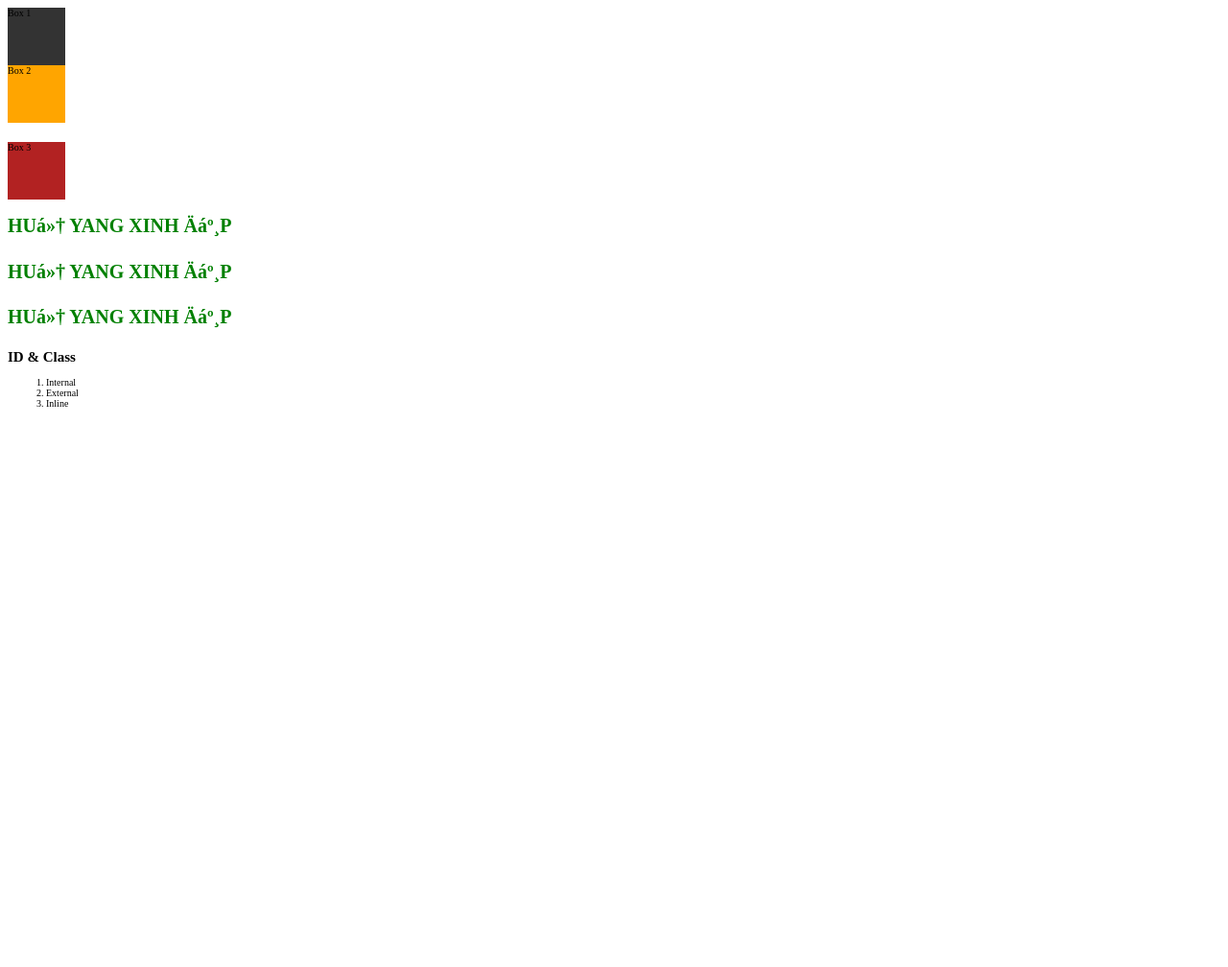
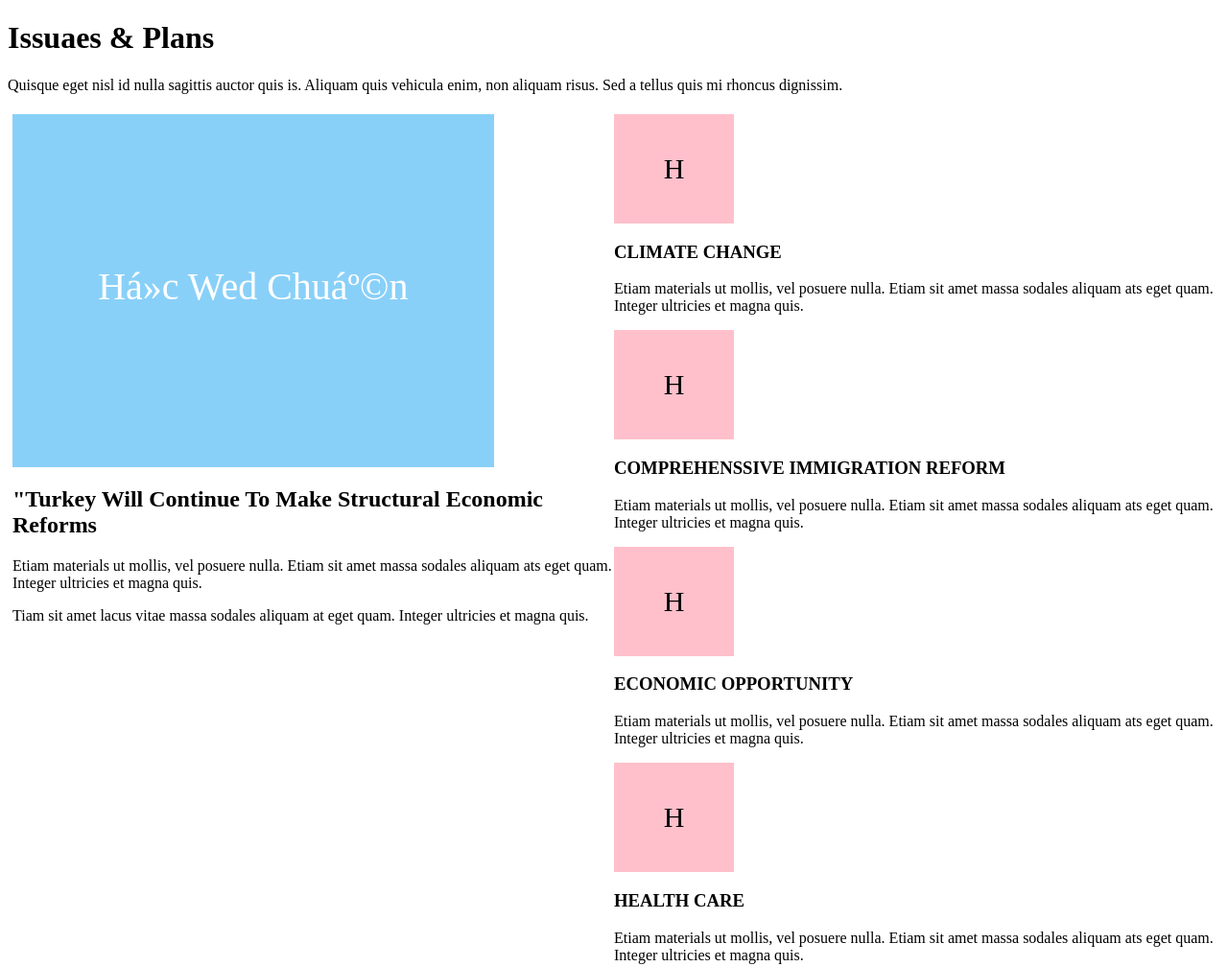
Before and after one commit to conglunisolar/Demo, a plain HTML site: page index.html in a window 1280 px wide. Shown: the whole page at 96% size. Before the commit the page ends 800 px from the top, so only its background shows below. Drawn offline with Linux system fonts and the light colour scheme.

Commit message:
init project

```diff
--- a/index.html
+++ b/index.html
@@ -1,48 +1,63 @@
-<!DOCTYPE html>
-<html>
-    <head>
-        <title>CONG - SPORT</title>
-        <meta charset="utCONG-SPORT">
-        <link rel="stylesheet" href="main.css">
-        <style>
-            html {
-                font-size: 10px;
-            }
-            .box {
-                width: 60px;
-                height: 60px;
-                background-color: pink;
-                font-display: #fff;
-                align-items: center;
-                justify-content: center;
-            }
-            .box1 {
-                background-color: #333;
-            }
-            .box2 {
-                background-color: orange;
-            }
-            .box3 {
-                background-color: firebrick;
-                margin-top: 20px;
-            }
-        </style>
-    </head>
+<!DOCTYPE HTML>
+<html lang="en">
 
-    <body>
-        <div class="box box1">Box 1</div>
-        <div class="box box2">Box 2</div>
-        <div class="box box3">Box 3</div>
-        <div>
-            <h1> HUỆ YANG XINH ĐẸP </h1>
-            <h1 class="second-heading"> HUỆ YANG XINH ĐẸP </h1>
-            <h1 class="second-heading"> HUỆ YANG XINH ĐẸP </h1>
-            <h2 class="second-heading"> ID & Class</h2>
-            <ol>
-                <li>Internal</li>
-                <li>External</li>
-                <li>Inline</li>
-            </ol>
+<head>
+    <meta charset="Project-09" />
+    <meta name="viewport" content="width device-width, inital-scale-1.0" />
+    <link rel="stylesheet" href="main.css" />
+    <Title>Browser</Title>
+</head>
+
+<body>
+    <div class="container">
+        <div class="title-container">
+            <h1>Issuaes & Plans</h1>
+            <p>Quisque eget nisl id nulla sagittis auctor quis is. Aliquam quis vehicula enim, non aliquam risus. Sed a
+                tellus quis mi rhoncus dignissim.</p>
         </div>
-    </body>
+        <div class="content-container">
+            <div class="containerflex">
+                <div class="left-content-container"></div>
+                <div class="right-content-container"></div>
+            <div class="left-content">
+                <div class="box">Học Wed Chuẩn</div>
+                <h2>"Turkey Will Continue To Make Structural Economic Reforms</h2>
+                <p>Etiam materials ut mollis, vel posuere nulla. Etiam sit amet massa sodales aliquam ats eget quam.
+                    Integer ultricies et magna quis.</p>
+                <p>Tiam sit amet lacus vitae massa sodales aliquam at eget quam. Integer ultricies et magna quis.</p>
+            </div>
+            <div class="right-content">
+                <div class="content">
+                <div class="content">
+                    <div class="img">H</div>
+                    <h3>CLIMATE CHANGE</h3>
+                    <P>Etiam materials ut mollis, vel posuere nulla. Etiam sit amet massa sodales aliquam ats eget quam.
+                        Integer ultricies et magna quis.</P>
+                </div>
+                <div class="content">
+                    <div class="img">H</div>
+                    <h3>COMPREHENSSIVE IMMIGRATION REFORM</h3>
+                    <p>Etiam materials ut mollis, vel posuere nulla. Etiam sit amet massa sodales aliquam ats eget quam.
+                        Integer ultricies et magna quis.</p>
+                </div>
+                <div class="content">
+                    <div class="img">H</div>
+                    <h3>ECONOMIC OPPORTUNITY</h3>
+                    <p>Etiam materials ut mollis, vel posuere nulla. Etiam sit amet massa sodales aliquam ats eget quam.
+                        Integer ultricies et magna quis.</p>
+                </div>
+                <div class="content">
+                    <div class="img">H</div>
+                    <h3>HEALTH CARE</h3>
+                    <p>Etiam materials ut mollis, vel posuere nulla. Etiam sit amet massa sodales aliquam ats eget quam.
+                        Integer ultricies et magna quis.</p>
+                </div>
+                </div>
+            </div>
+            </div>
+        </div>
+    </div>
+    <script src="script.js"></script>
+</body>
+
 </html>
--- a/main.css
+++ b/main.css
@@ -1,7 +1,39 @@
-:root {
-    --text-color: green;
+container {
+    display: 100px;
+    font-size: 50px;
+}
+.box {
+    text-align: center;
+    width: 80%;
+    padding-top: 150px;
+    padding-bottom: 150px;
+    background-color: #89d0f9;
+    font-display: #fff;
+    font-size: 40px;
+    color: #fff;
+}
+.img {
+    background-color: pink;
+    text-align: center;
+    padding-top: 40px;
+    padding-bottom: 40px;
+    font-size: 30px;
+    width: 20%;
+    margin-left: 0;
 }
 
-h1 {
-    color: var(--text-color);
+.containerflex {
+    display: flex;                  /* Kích hoạt flexbox cho phần tử chứa */
+
+    flex-direction: row;            /* Thiết lập hướng chính */
+    flex-wrap: nowrap;              /* Thiết lập chế độ wrap, khi các phần tử vượt qua kích thước hướng chính*/
+    justify-content: flex-end;      /* Căn chỉnh nội dung bên trong container có flexbox*/
+    align-items: stretch;           /* Căn chỉnh phần tử con theo hướng vuông góc hướng chính*/
+    align-content: stretch;         /* Căn chỉnh hàng (cột) theo hướng vuông góc (chỉ hiệu lực khi nhiều hàng hoặc cột)*/
+
+    padding:    5px;
+    background: white;
+    min-width:  320px;
+    min-height: 320px;
+    margin:     auto;
 }
```
